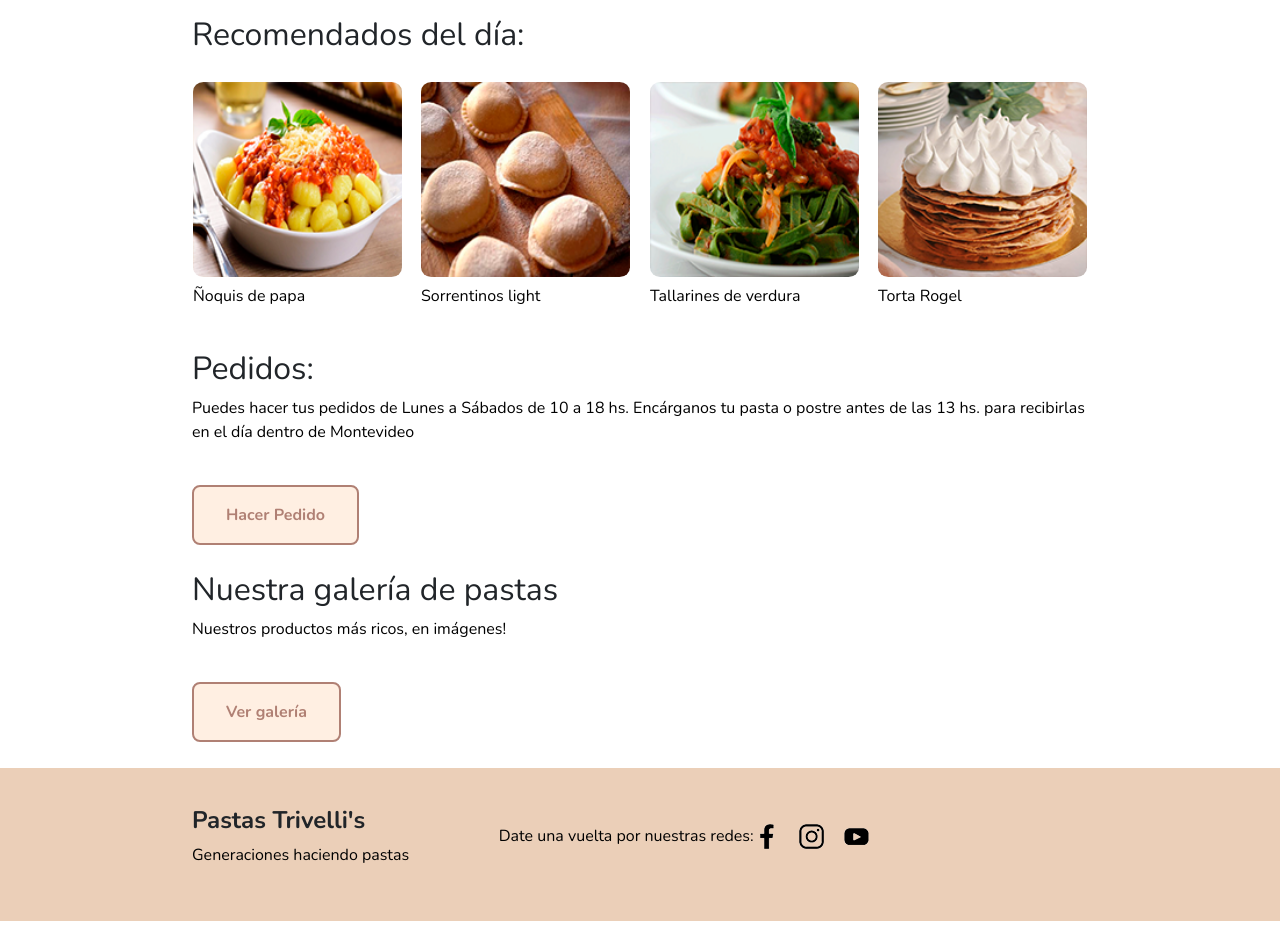
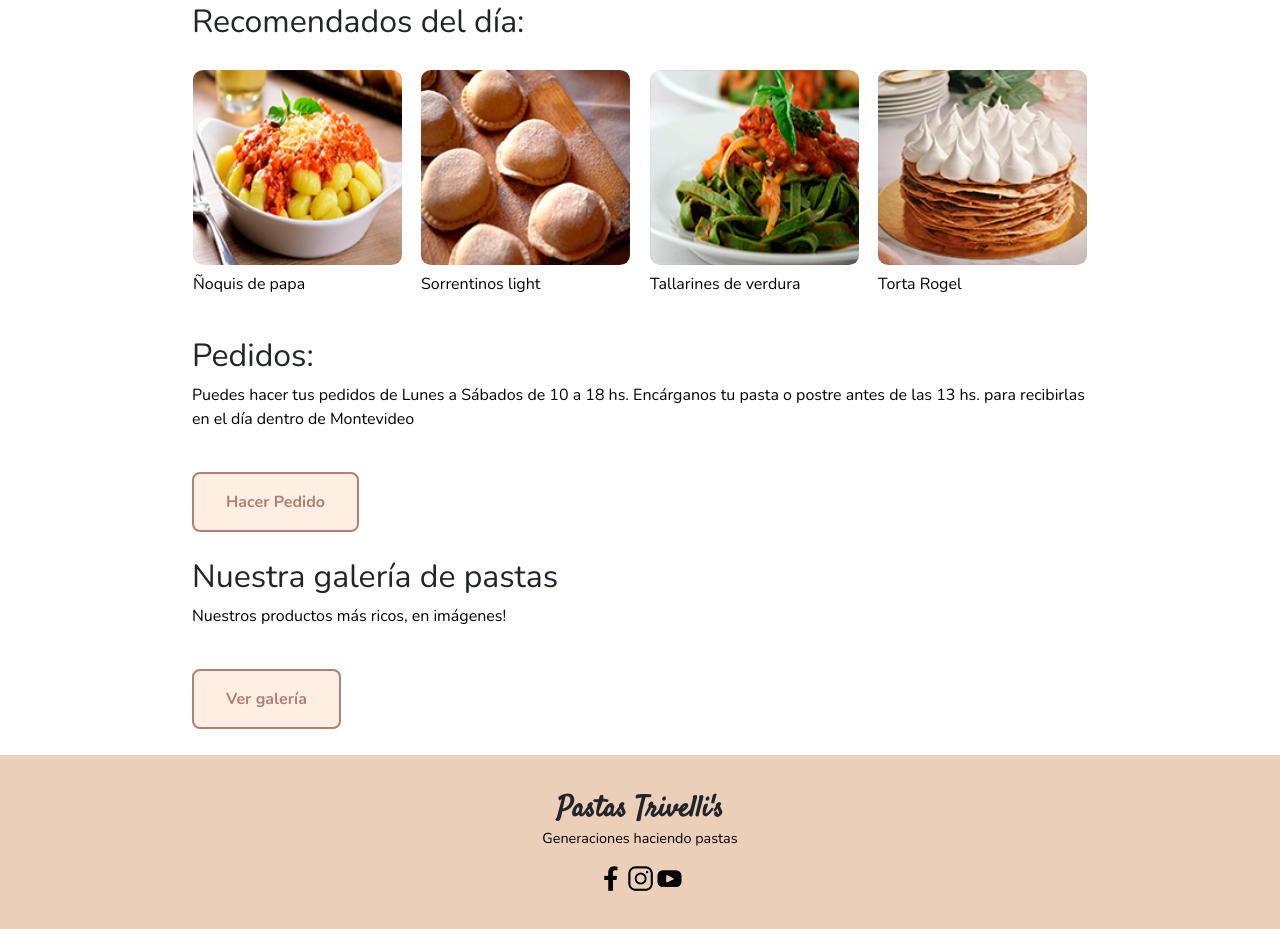
Before and after one commit to ValentinRomero22/CODER-ProyectoFinal_JS, a website: page index.html in a window 1280 px wide. Shown: the part 670-1599 px from the top of the page. Drawn offline with nearby package versions, Linux system fonts and the light colour scheme.

Commit message:
correcciones 09/12

```diff
--- a/index.html
+++ b/index.html
@@ -105,12 +105,11 @@
         <input class="boton" type="submit" value="Ver galería">
     </section>
     <footer>
-        <div>
+        <div class="slogan">
             <h2>Pastas Trivelli's</h2>
             <p>Generaciones haciendo pastas</p>
         </div>
         <div class="redes">
-            <p>Date una vuelta por nuestras redes:</p>
             <ul>
                 <li><a href="#"><img src="imagenes/facebook.png" alt="Facebook"></a></li>
                 <li><a href="#"><img src="imagenes/instagram.png" alt="Instagram"></a></li>
--- a/scss/_contacto.scss
+++ b/scss/_contacto.scss
@@ -37,6 +37,16 @@ iframe{
 
     section{
         padding-right: 3%;
+    }
+
+    ul{
+        padding-left: 0%;
+
+        li{
+            display: inline;
+            list-style: $no;
+            padding: 0em 0em 0em 1.5em;
+        }
     }
 }
 
--- a/scss/_footer.scss
+++ b/scss/_footer.scss
@@ -1,20 +1,42 @@
 footer{
     display: flex;
+    flex-direction: column;
+    justify-content: center;
     padding: 3% 15%;
     background-color: $claro;
 
     h2{
-        font-size: 1.5em;
+        font-family: $marca;
+        font-size: 1.8em;
         font-weight: $negrita;
+    }
+}
+
+.slogan{
+    display: flex;
+    flex-direction: column;
+    align-items: center;
+
+    h2{
+        margin: 0%;
+    }
+
+    p{
+        font-size: 0.9em;
     }
 }
 
 .redes{
     display: flex;
-    margin-left: 10%;
-    align-items: $centrado;
+    justify-content: center;
 
-    ul li:not(:first-child){
-        padding-left: 1em;
+    ul{
+        margin: 0%;
+        padding: 0%;
+
+        li{
+            display: inline;
+            list-style: $no;
+        }
     }
 }
--- a/scss/_general.scss
+++ b/scss/_general.scss
@@ -1,4 +1,5 @@
 @import url('https://fonts.googleapis.com/css2?family=Nunito:wght@300;700&display=swap');
+@import url('https://fonts.googleapis.com/css2?family=Satisfy&display=swap');
 
 *{
     margin: 0%;
@@ -8,16 +9,6 @@
 
 body{
     font-family: $fuente;
-}
-
-ul{
-    margin-left: 0%;
-    padding-left: 0%;
-
-    li{
-        display: inline;
-        list-style: $no;
-    }
 }
 
 a{
--- a/scss/_header.scss
+++ b/scss/_header.scss
@@ -5,7 +5,12 @@ header{
     justify-content: space-between;
     align-items: $centrado;
     height: auto;
-    padding: 1% 15%;
+    padding: 0.5% 15%;
+
+    h1{
+        font-family: $marca;
+        font-size: 1.8em;
+    }
 
     a{
         font-weight: $negrita;
@@ -13,6 +18,17 @@ header{
 
     a:hover{
         color: $oscuro;
+    }
+
+    ul{
+        margin-left: 0%;
+        padding-left: 0%;
+
+        li{
+            display: inline;
+            list-style: $no;
+            padding: 0em 0em 0em 1.5em;
+        }
     }
 }
 
@@ -26,5 +42,9 @@ nav{
 
     ul{
         margin-bottom: 0%;
+
+        li{
+            font-weight: 100;
+        }
     }
 }
--- a/scss/_variables.scss
+++ b/scss/_variables.scss
@@ -8,6 +8,7 @@ $claroAcentuado: #ffefe2;
 
 //fuente
 $fuente: 'Nunito';
+$marca: 'Satisfy';
 
 //estilos de fuentes
 $negrita: bold;
```
Also changed, not shown: css/estilosSass.css.
